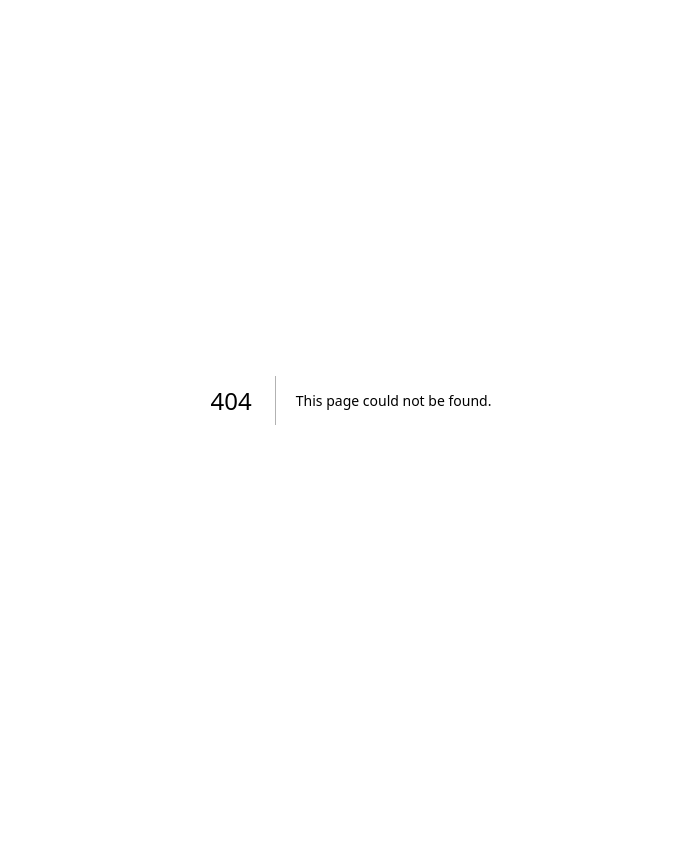
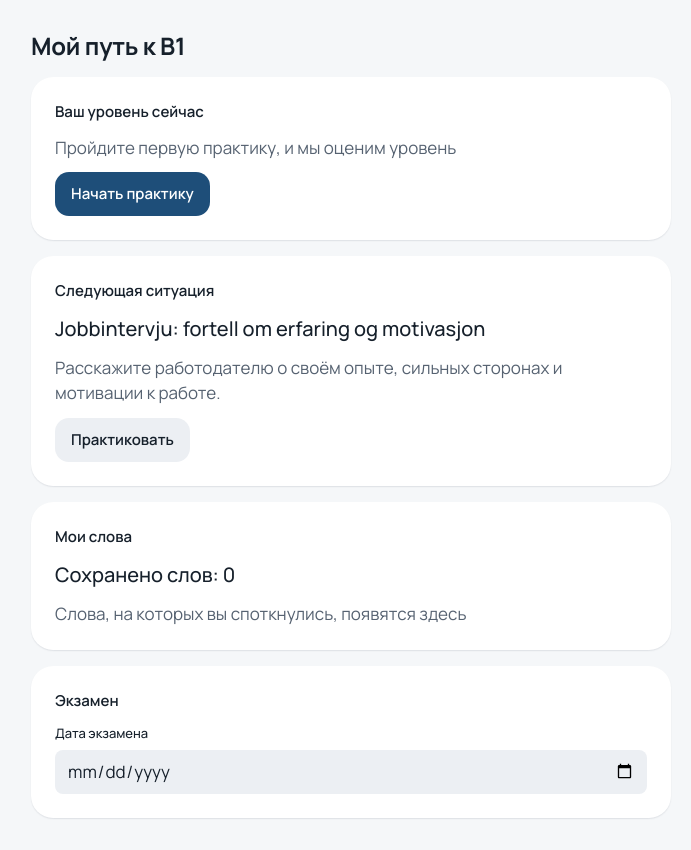
Before and after one commit to mironenkokonstantin1984-netizen/norsklive-pro-saas, a Next.js app: page /path in a window 1280 px wide. Before the commit this address had no page. Shown: the whole page, without its empty margins (289-980 px from the left). Before the commit the page ends 800 px from the top, so only its background shows below. Built offline with nearby package versions, Linux system fonts and the light colour scheme.

Commit message:
feat(path): add /path page layout and PathHome component (subtask 3)

```diff
--- /dev/null
+++ b/src/app/path/page.tsx
@@ -0,0 +1,5 @@
+import { PathHome } from '../../components/path/PathHome';
+
+export default function PathPage() {
+  return <PathHome />;
+}
--- /dev/null
+++ b/src/components/path/PathHome.tsx
@@ -0,0 +1,120 @@
+'use client';
+
+import { useEffect, useRef, useState } from 'react';
+import {
+  DEFAULT_PATH_PREFS,
+  daysUntilExam,
+  readPathPrefs,
+  readSavedWordsCount,
+  writeExamDate,
+  type PathPrefs
+} from '../../lib/path/storage';
+import { nextSituation } from '../../lib/path/situations';
+import './path.css';
+
+export function PathHome() {
+  const [prefs, setPrefs] = useState<PathPrefs>(() => ({ ...DEFAULT_PATH_PREFS }));
+  const [savedWordsCount, setSavedWordsCount] = useState<number>(0);
+  const dateInputRef = useRef<HTMLInputElement | null>(null);
+
+  useEffect(() => {
+    setPrefs(readPathPrefs());
+    setSavedWordsCount(readSavedWordsCount());
+  }, []);
+
+  const situation = nextSituation([]);
+  const daysLeft = prefs.examDate ? daysUntilExam(prefs.examDate) : null;
+
+  const handleExamDateChange = (rawDate: string) => {
+    const nextPrefs = writeExamDate(rawDate || null);
+    setPrefs(nextPrefs);
+  };
+
+  const handleFocusDateInput = () => {
+    dateInputRef.current?.focus();
+  };
+
+  return (
+    <main className="path-page">
+      <div className="path-column">
+        <header className="path-header">
+          <h1 className="path-title t-title">{`Мой путь к ${prefs.targetLevel}`}</h1>
+        </header>
+
+        {/* Card 1: Ваш уровень сейчас */}
+        <section className="path-card" aria-labelledby="pathLevelHeading">
+          <h2 id="pathLevelHeading" className="path-card-title t-callout">
+            Ваш уровень сейчас
+          </h2>
+          <p className="path-card-text t-body">
+            Пройдите первую практику, и мы оценим уровень
+          </p>
+          <div className="path-actions">
+            <a href="/studio" className="path-primary-link t-callout">
+              Начать практику
+            </a>
+          </div>
+        </section>
+
+        {/* Card 2: Следующая ситуация */}
+        <section className="path-card" aria-labelledby="pathSituationHeading">
+          <h2 id="pathSituationHeading" className="path-card-title t-callout">
+            Следующая ситуация
+          </h2>
+          <p className="path-situation-title t-speech">{situation.titleNorsk}</p>
+          <p className="path-card-text t-body">{situation.descriptionRu}</p>
+          <div className="path-actions">
+            <a href="/studio" className="path-outline-link t-callout">
+              Практиковать
+            </a>
+          </div>
+        </section>
+
+        {/* Card 3: Мои слова */}
+        <section className="path-card" aria-labelledby="pathWordsHeading">
+          <h2 id="pathWordsHeading" className="path-card-title t-callout">
+            Мои слова
+          </h2>
+          <p className="path-words-count t-speech" data-testid="savedWordsCount">
+            {`Сохранено слов: ${savedWordsCount}`}
+          </p>
+          <p className="path-card-text t-body">
+            Слова, на которых вы споткнулись, появятся здесь
+          </p>
+        </section>
+
+        {/* Card 4: Экзамен */}
+        <section className="path-card" aria-labelledby="pathExamHeading">
+          <h2 id="pathExamHeading" className="path-card-title t-callout">
+            Экзамен
+          </h2>
+          <label className="path-exam-field t-caption" htmlFor="examDateInput">
+            <span>Дата экзамена</span>
+            <input
+              ref={dateInputRef}
+              id="examDateInput"
+              type="date"
+              className="path-date-input t-body"
+              value={prefs.examDate || ''}
+              onChange={(e) => handleExamDateChange(e.target.value)}
+            />
+          </label>
+          {daysLeft !== null ? (
+            <div className="path-exam-summary">
+              <p className="path-exam-countdown t-body">
+                {`До экзамена ${daysLeft} дней`}
+              </p>
+              <button
+                type="button"
+                className="btn-text path-exam-edit-btn t-callout"
+                onClick={handleFocusDateInput}
+              >
+                Изменить
+              </button>
+            </div>
+          ) : null}
+        </section>
+      </div>
+    </main>
+  );
+}
--- /dev/null
+++ b/src/components/path/path.css
@@ -0,0 +1,124 @@
+.path-page {
+  min-height: 100vh;
+  background: var(--bg);
+  color: var(--text);
+  padding: var(--space-8) var(--space-4);
+}
+
+.path-column {
+  max-width: 40rem;
+  margin: 0 auto;
+  display: flex;
+  flex-direction: column;
+  gap: var(--space-4);
+}
+
+.path-header {
+  display: flex;
+  flex-direction: column;
+  gap: var(--space-2);
+}
+
+.path-title {
+  margin: 0;
+  color: var(--text);
+}
+
+.path-card {
+  background: var(--surface);
+  border: 1px solid var(--border);
+  border-radius: var(--radius-lg);
+  box-shadow: var(--shadow-1);
+  padding: var(--space-6);
+  display: flex;
+  flex-direction: column;
+  gap: var(--space-3);
+}
+
+.path-card-title {
+  margin: 0;
+  color: var(--text);
+}
+
+.path-card-text {
+  margin: 0;
+  color: var(--muted);
+}
+
+.path-situation-title {
+  margin: 0;
+  color: var(--text);
+}
+
+.path-words-count {
+  margin: 0;
+  color: var(--text);
+}
+
+.path-actions {
+  display: flex;
+  align-items: center;
+  gap: var(--space-3);
+  flex-wrap: wrap;
+}
+
+.path-primary-link {
+  display: inline-flex;
+  align-items: center;
+  justify-content: center;
+  min-height: 2.75rem;
+  padding: var(--space-2) var(--space-4);
+  border-radius: var(--radius-md);
+  background: var(--primary);
+  color: var(--on-primary);
+  text-decoration: none;
+  font-weight: 600;
+}
+
+.path-primary-link:hover {
+  background: var(--primary-hover);
+}
+
+.path-outline-link {
+  display: inline-flex;
+  align-items: center;
+  justify-content: center;
+  min-height: 2.75rem;
+  padding: var(--space-2) var(--space-4);
+  border-radius: var(--radius-md);
+  border: 1px solid var(--border);
+  background: var(--surface-2);
+  color: var(--text);
+  text-decoration: none;
+  font-weight: 600;
+}
+
+.path-exam-field {
+  display: flex;
+  flex-direction: column;
+  gap: var(--space-2);
+}
+
+.path-date-input {
+  min-height: 2.75rem;
+  padding: var(--space-2) var(--space-3);
+  border-radius: var(--radius-sm);
+  border: 1px solid var(--border);
+  background: var(--surface-2);
+  color: var(--text);
+  font-family: var(--font-sans);
+}
+
+.path-exam-summary {
+  display: flex;
+  align-items: center;
+  justify-content: space-between;
+  gap: var(--space-3);
+  flex-wrap: wrap;
+}
+
+.path-exam-countdown {
+  margin: 0;
+  color: var(--text);
+  font-weight: 600;
+}
```
